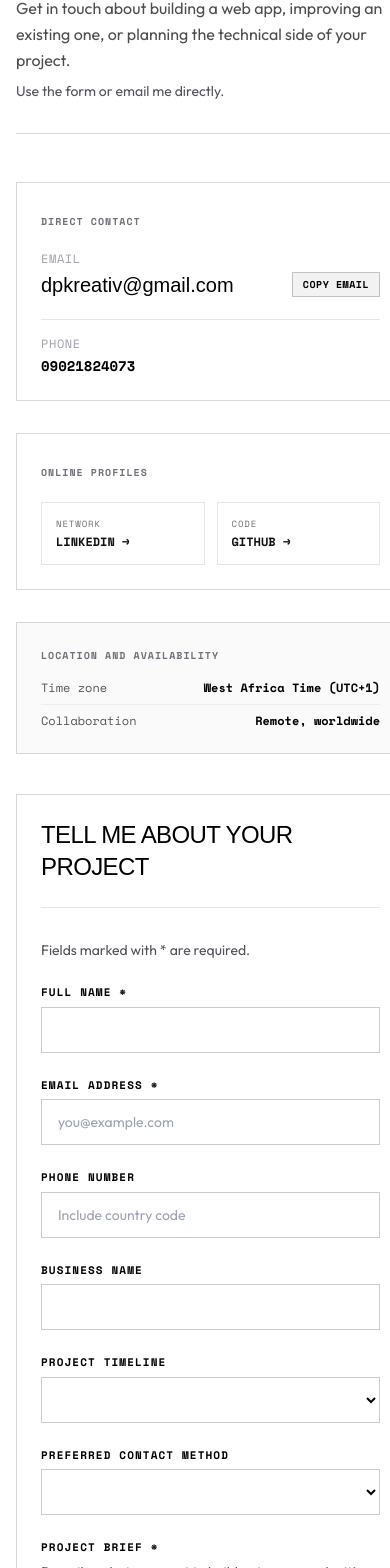
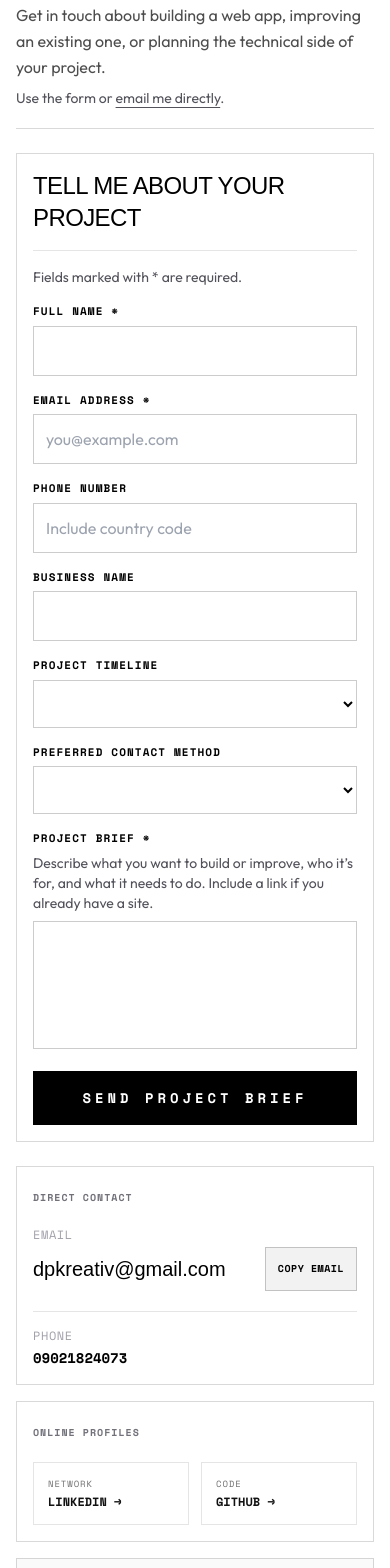
Before and after one commit to dpkreativ/dpkreativ, a Next.js app: page /contact in a window 390 px wide. Shown: the part 185-1753 px from the top of the page. Built offline with nearby package versions, Linux system fonts and the light colour scheme; a web font is replaced by a local one.

Commit message:
Improve contact page layout on mobile

```diff
--- a/src/app/contact/contact-client.tsx
+++ b/src/app/contact/contact-client.tsx
@@ -27,9 +27,9 @@ export default function ContactClient() {
         }}
       />
 
-      <div className="w-full max-w-7xl mx-auto px-4 sm:px-6 py-12 md:py-20 grid gap-12 md:gap-16">
+      <div className="w-full max-w-7xl mx-auto px-4 sm:px-6 py-6 sm:py-12 md:py-20 grid grid-cols-1 gap-6 sm:gap-10 md:gap-16">
         {/* Header */}
-        <header className="border-b border-black/15 pb-8 md:pb-12 dark:border-white/15">
+        <header className="border-b border-black/15 pb-5 sm:pb-8 md:pb-12 dark:border-white/15">
           <SplitHeading
             as="h1"
             className="font-display text-4xl sm:text-6xl md:text-7xl uppercase tracking-tighter leading-[0.88] text-black dark:text-white"
@@ -46,17 +46,31 @@ export default function ContactClient() {
               Get in touch about building a web app, improving an existing one, or planning the technical side of your project.
             </p>
             <p className="text-sm sm:text-base text-zinc-600 dark:text-zinc-400">
-              Use the form or email me directly.
+              Use the form or{" "}
+              <a href={`mailto:${contact.email}`} className="underline underline-offset-4 hover:text-black dark:hover:text-white">
+                email me directly
+              </a>.
             </p>
           </RevealText>
         </header>
 
-        {/* Two-Column Modern Consultation Suite */}
-        <div className="grid lg:grid-cols-12 gap-10 lg:gap-16 items-start">
-          {/* Left Column: Direct Channels & Telemetry */}
-          <div className="lg:col-span-5 space-y-8">
+        <div className="grid grid-cols-1 lg:grid-cols-12 gap-6 sm:gap-10 lg:gap-16 items-start">
+          <section
+            aria-labelledby="project-brief-heading"
+            className="min-w-0 border border-black/15 bg-white p-4 sm:p-8 md:p-10 dark:border-white/15 dark:bg-[#0A0A0A] lg:col-span-7 lg:col-start-6 lg:row-start-1"
+          >
+            <div className="mb-4 border-b border-black/10 pb-4 sm:mb-8 sm:pb-6 dark:border-white/10">
+              <h2 id="project-brief-heading" className="font-display text-2xl sm:text-3xl uppercase tracking-tight text-black dark:text-white">
+                Tell me about your project
+              </h2>
+            </div>
+
+            <ContactForm />
+          </section>
+
+          <div className="min-w-0 space-y-4 sm:space-y-8 lg:col-span-5 lg:col-start-1 lg:row-start-1">
             {/* Primary Channel Card */}
-            <div className="border border-black/15 bg-white p-6 dark:border-white/15 dark:bg-[#0A0A0A] space-y-5">
+            <div className="border border-black/15 bg-white p-4 sm:p-6 dark:border-white/15 dark:bg-[#0A0A0A] space-y-5">
               <span className="font-mono text-[10px] font-bold uppercase tracking-widest text-zinc-500 dark:text-zinc-400">
                 Direct contact
               </span>
@@ -65,16 +79,17 @@ export default function ContactClient() {
                 <p className="font-mono text-xs uppercase tracking-wider text-zinc-400">
                   Email
                 </p>
-                <div className="mt-1 flex items-center justify-between gap-3">
+                <div className="mt-1 flex flex-wrap items-center justify-between gap-2">
                   <a
                     href={`mailto:${contact.email}`}
-                    className="font-display text-xl sm:text-2xl text-black dark:text-white hover:text-zinc-600 dark:hover:text-zinc-300 transition-colors"
+                    className="min-w-0 [overflow-wrap:anywhere] font-display text-xl sm:text-2xl text-black dark:text-white hover:text-zinc-600 dark:hover:text-zinc-300 transition-colors"
                   >
                     {contact.email}
                   </a>
                   <button
+                    type="button"
                     onClick={copyEmail}
-                    className="border border-black/20 bg-black/5 px-2.5 py-1 font-mono text-[10px] font-bold uppercase tracking-wider text-black transition-colors hover:bg-black hover:text-white dark:border-white/20 dark:bg-white/10 dark:text-white dark:hover:bg-white dark:hover:text-black shrink-0"
+                    className="min-h-11 border border-black/20 bg-black/5 px-3 font-mono text-[10px] font-bold uppercase tracking-wider text-black transition-colors hover:bg-black hover:text-white dark:border-white/20 dark:bg-white/10 dark:text-white dark:hover:bg-white dark:hover:text-black shrink-0"
                   >
                     {copied ? "Copied" : "Copy email"}
                   </button>
@@ -95,7 +110,7 @@ export default function ContactClient() {
             </div>
 
             {/* Direct Profiles Card */}
-            <div className="border border-black/15 bg-white p-6 dark:border-white/15 dark:bg-[#0A0A0A] space-y-4">
+            <div className="border border-black/15 bg-white p-4 sm:p-6 dark:border-white/15 dark:bg-[#0A0A0A] space-y-4">
               <span className="font-mono text-[10px] font-bold uppercase tracking-widest text-zinc-500 dark:text-zinc-400">
                 Online profiles
               </span>
@@ -124,33 +139,20 @@ export default function ContactClient() {
             </div>
 
             {/* Engagement Telemetry */}
-            <div className="border border-black/15 bg-black/[0.02] p-6 dark:border-white/15 dark:bg-white/[0.02] space-y-3 font-mono text-xs">
+            <div className="border border-black/15 bg-black/[0.02] p-4 sm:p-6 dark:border-white/15 dark:bg-white/[0.02] space-y-3 font-mono text-xs">
               <span className="font-mono text-[10px] font-bold uppercase tracking-widest text-zinc-500 dark:text-zinc-400">
                 Location and availability
               </span>
               <div className="grid gap-2 text-[#111111]/70 dark:text-zinc-400 pt-1">
-                <div className="flex justify-between border-b border-black/5 pb-2 dark:border-white/5">
+                <div className="flex justify-between gap-3 border-b border-black/5 pb-2 dark:border-white/5">
                   <span>Time zone</span>
-                  <span className="font-bold text-black dark:text-white">West Africa Time (UTC+1)</span>
+                  <span className="text-right font-bold text-black dark:text-white">West Africa Time (UTC+1)</span>
                 </div>
-                <div className="flex justify-between">
+                <div className="flex justify-between gap-3">
                   <span>Collaboration</span>
-                  <span className="font-bold text-black dark:text-white">Remote, worldwide</span>
+                  <span className="text-right font-bold text-black dark:text-white">Remote, worldwide</span>
                 </div>
               </div>
-            </div>
-          </div>
-
-          {/* Right Column: Embedded Project Brief Form */}
-          <div className="lg:col-span-7">
-            <div className="border border-black/15 bg-white p-6 sm:p-8 md:p-10 dark:border-white/15 dark:bg-[#0A0A0A]">
-              <div className="mb-8 border-b border-black/10 pb-6 dark:border-white/10">
-                <h2 className="font-display text-2xl sm:text-3xl uppercase tracking-tight text-black dark:text-white">
-                  Tell me about your project
-                </h2>
-              </div>
-
-              <ContactForm />
             </div>
           </div>
         </div>
--- a/src/components/form.tsx
+++ b/src/components/form.tsx
@@ -72,7 +72,7 @@ export default function ContactForm({ initialTier, onCancel }: { initialTier?: s
     }
   };
 
-  const inputClasses = "w-full px-4 py-3 border border-black/20 dark:border-white/20 rounded-none bg-white dark:bg-black text-black dark:text-white font-body text-sm focus:outline-none focus:border-black dark:focus:border-white transition-all";
+  const inputClasses = "w-full min-w-0 px-3 sm:px-4 py-3 border border-black/20 dark:border-white/20 rounded-none bg-white dark:bg-black text-black dark:text-white font-body text-base md:text-sm focus:outline-none focus:border-black dark:focus:border-white transition-all";
   const labelClasses = "block font-mono text-[11px] font-bold uppercase tracking-widest mb-1.5 text-black dark:text-zinc-400";
   const errorClasses = "font-mono text-[10px] mt-1 font-bold uppercase text-zinc-600 dark:text-zinc-400";
 
@@ -81,9 +81,9 @@ export default function ContactForm({ initialTier, onCancel }: { initialTier?: s
   }
 
   return (
-    <form ref={formRef} onSubmit={handleSubmit(onSubmit)} className="space-y-6">
+    <form ref={formRef} onSubmit={handleSubmit(onSubmit)} className="space-y-4 sm:space-y-6">
       <p className="text-sm text-zinc-600 dark:text-zinc-400">Fields marked with * are required.</p>
-      <div className="grid grid-cols-1 md:grid-cols-2 gap-6">
+      <div className="grid grid-cols-1 md:grid-cols-2 gap-4 sm:gap-6">
         <div>
           <label htmlFor="fullName" className={labelClasses}>Full name *</label>
           <input
@@ -108,7 +108,7 @@ export default function ContactForm({ initialTier, onCancel }: { initialTier?: s
         </div>
       </div>
 
-      <div className="grid grid-cols-1 md:grid-cols-2 gap-6">
+      <div className="grid grid-cols-1 md:grid-cols-2 gap-4 sm:gap-6">
         <div>
           <label htmlFor="phoneNumber" className={labelClasses}>Phone number</label>
           <input
@@ -130,7 +130,7 @@ export default function ContactForm({ initialTier, onCancel }: { initialTier?: s
         </div>
       </div>
 
-      <div className="grid grid-cols-1 md:grid-cols-2 gap-6">
+      <div className="grid grid-cols-1 md:grid-cols-2 gap-4 sm:gap-6">
         <div>
           <label htmlFor="projectTimeline" className={labelClasses}>Project timeline</label>
           <select
@@ -171,11 +171,11 @@ export default function ContactForm({ initialTier, onCancel }: { initialTier?: s
         {errors.projectDescription && <p className={errorClasses}>{errors.projectDescription.message}</p>}
       </div>
 
-      <div className="flex flex-col md:flex-row gap-4 pt-4">
+      <div className="flex flex-col md:flex-row gap-4 sm:pt-4">
         <Button
           type="submit"
           disabled={isSubmitting}
-          className={`flex-1 !py-5 !text-lg dark:!border-white dark:!bg-white dark:!text-black dark:hover:!border-zinc-200 dark:hover:!bg-zinc-200 ${isSubmitting ? "opacity-50" : ""}`}
+          className={`flex-1 !whitespace-normal !px-4 !py-4 !text-sm sm:!py-5 sm:!text-lg dark:!border-white dark:!bg-white dark:!text-black dark:hover:!border-zinc-200 dark:hover:!bg-zinc-200 ${isSubmitting ? "opacity-50" : ""}`}
         >
           {isSubmitting ? "Sending…" : "Send project brief"}
         </Button>
```
